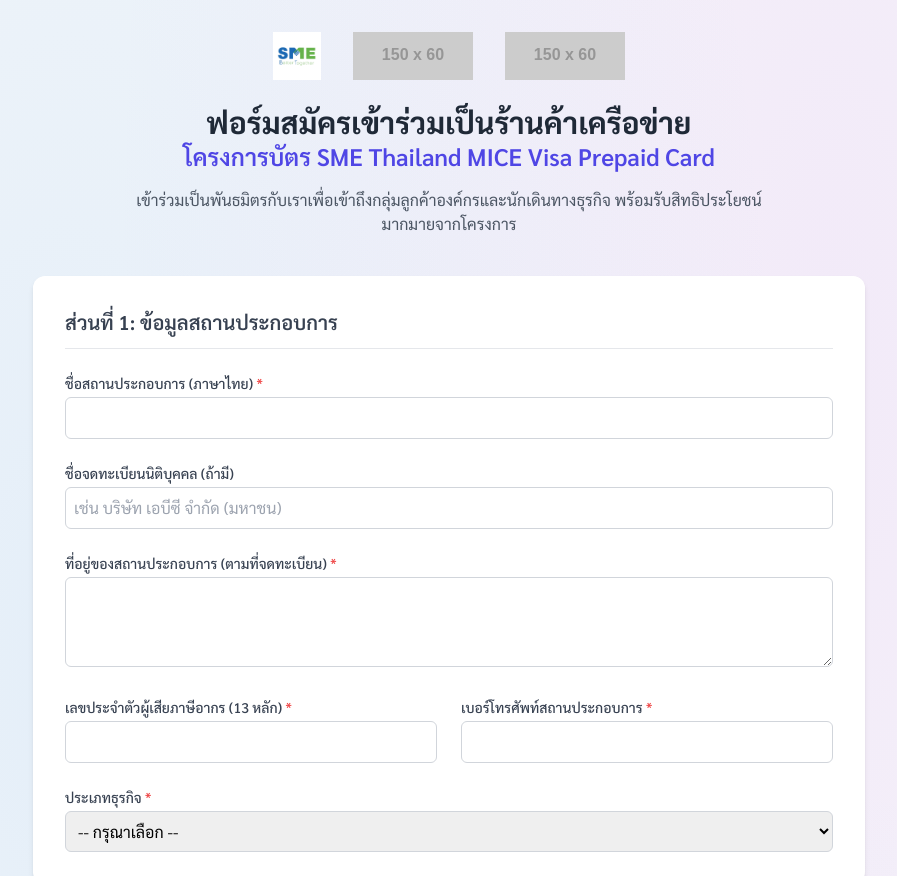
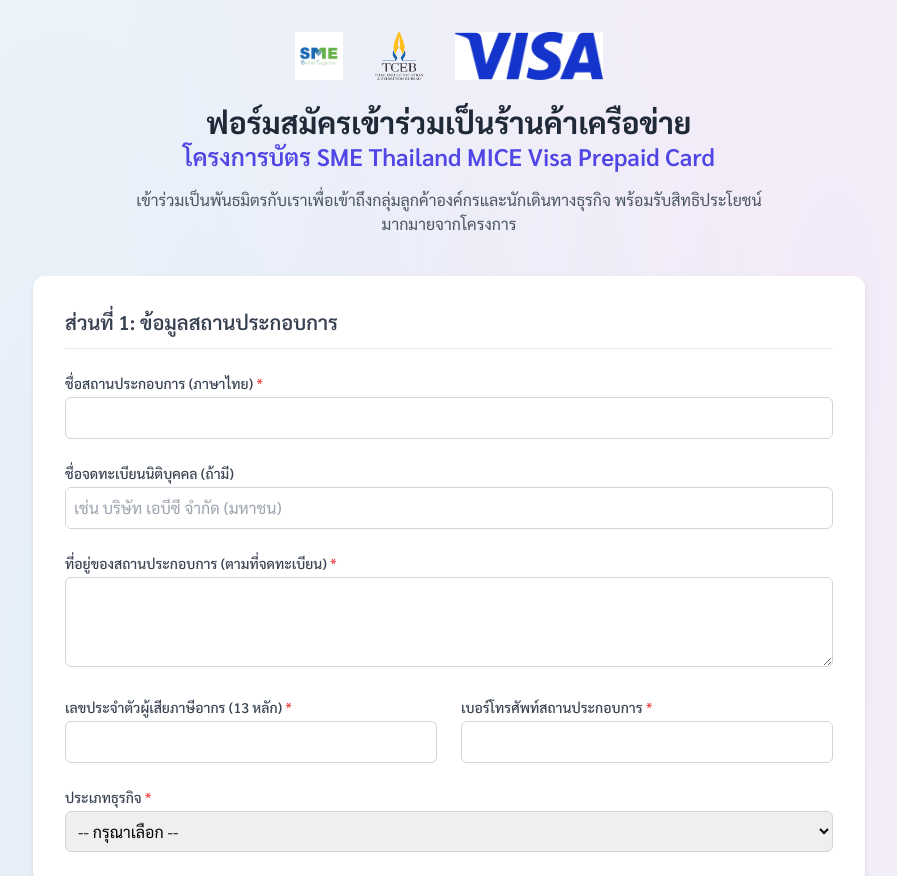
Before and after one commit to pongwarajantee/sme-mice-merchant-onboarding, a plain HTML site: page index.html in a window 1280 px wide. Shown: the top 876 px of the page, without its empty margins (191-1088 px from the left). Drawn offline with nearby package versions, Linux system fonts and the light colour scheme; placeholder pictures from the web are drawn by us.

Commit message:
Update index.html

```diff
--- a/index.html
+++ b/index.html
@@ -81,8 +81,8 @@
             <div class="flex justify-center items-center space-x-4 md:space-x-8 mb-6">
                 <!-- Placeholder for Logos -->
                 <img src="images/SME Better Together Logo.jpg" alt="โลโก้ สมาพันธ์เอสเอ็มอีไทย" class="h-10 md:h-12 object-contain">
-                <img src="https://placehold.co/150x60/CBD5E0/334155?text=TCEB" alt="โลโก้ TCEB" class="h-10 md:h-12 object-contain">
-                <img src="https://placehold.co/150x60/CBD5E0/334155?text=VISA" alt="โลโก้ VISA" class="h-10 md:h-12 object-contain">
+                <img src="images/tceb_logo.png" alt="โลโก้ TCEB" class="h-10 md:h-12 object-contain">
+                <img src="images/visa_logo.png" alt="โลโก้ VISA" class="h-10 md:h-12 object-contain">
             </div>
             <h1 class="text-2xl md:text-3xl font-bold text-gray-800">ฟอร์มสมัครเข้าร่วมเป็นร้านค้าเครือข่าย</h1>
             <h2 class="text-xl md:text-2xl font-semibold text-indigo-600">โครงการบัตร SME Thailand MICE Visa Prepaid Card</h2>
```
